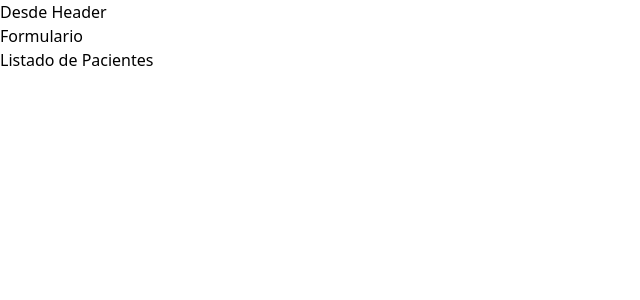
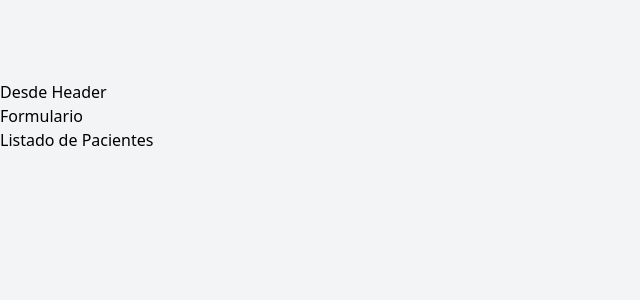
Before and after one commit to cesantaniello/admin-pacientes, a React (Vite) app: page / in a window 1280 px wide. Shown: the top 300 px of the page, without its empty margins (0-640 px from the left). Built offline with nearby package versions, Linux system fonts and the light colour scheme.

Commit message:
Add TailwindCSS classes

```diff
--- a/index.html
+++ b/index.html
@@ -6,7 +6,7 @@
     <meta name="viewport" content="width=device-width, initial-scale=1.0" />
     <title>Citas React</title>
   </head>
-  <body>
+  <body class="bg-gray-100 h-screen">
     <div id="root"></div>
     <script type="module" src="/src/main.jsx"></script>
   </body>
--- a/src/App.jsx
+++ b/src/App.jsx
@@ -4,11 +4,11 @@
 
 function App() {
   return (
-    <>
+    <div className="container mx-auto mt-20">
       <Header />
       <Formulario />
       <ListadoPacientes />
-    </>
+    </div>
   )
 }
 
```
